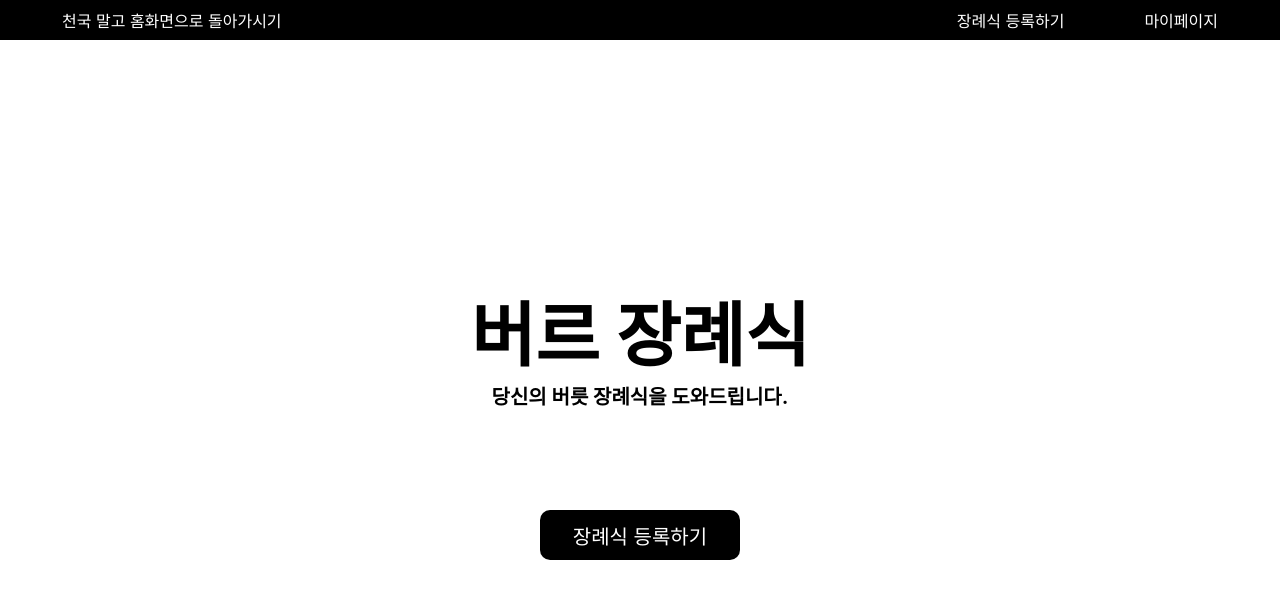
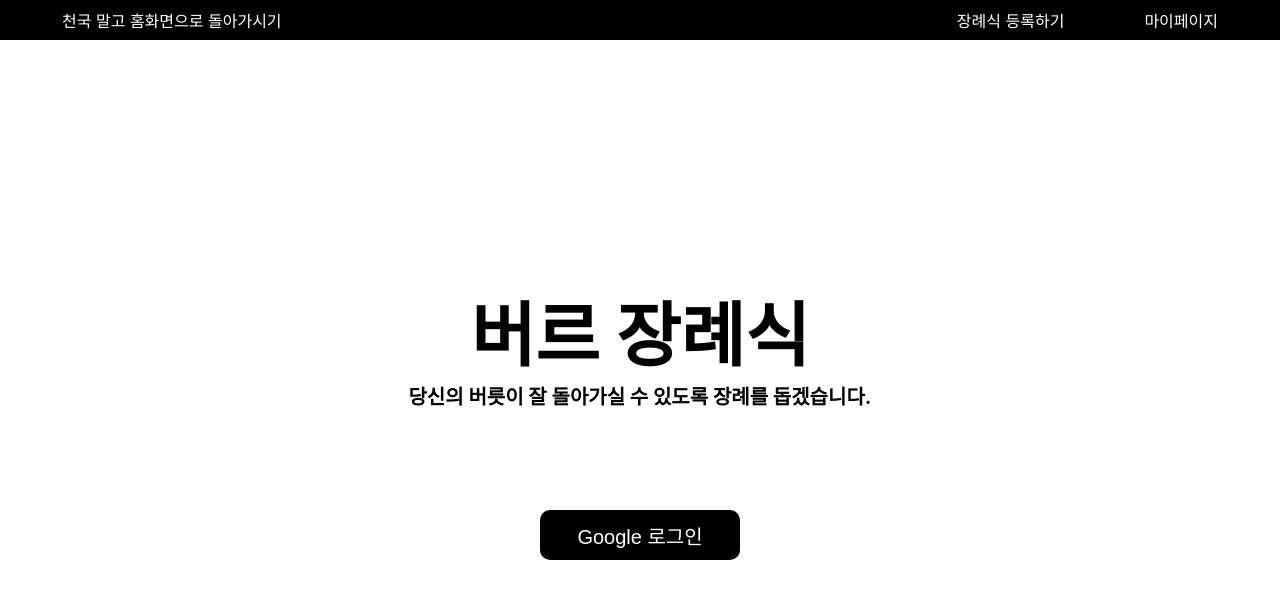
Before and after one commit to 2nd-PARD-WEB-PART/PARD-2th-Memorial, a React (Create React App) app in the folder memorial-frontend/: page / in a window 1280 px wide. Shown: the top 598 px of the page. Built offline with nearby package versions, Linux system fonts and the light colour scheme.

Commit message:
231125 광일 : index page 수정

```diff
--- a/memorial-frontend/src/App.js
+++ b/memorial-frontend/src/App.js
@@ -14,8 +14,8 @@ function App() {
         <UserProvider>
             <Routes>
                 <Route path="/" element={<Layout />}>
-                    <Route index="index" element={<HomePage />}/>
-                    <Route path="/Login" element={<Login/>}/>
+                    <Route index="index" element={<Login />}/>
+                    <Route path="/HomePage" element={<HomePage/>}/>
                     <Route path="/AddPage" element={<AddPage />}/>
                     <Route path="/ViewPage" element={<ViewPage/>}/>
                     <Route path="/MyPage" element={<MyPage/>}/>
```
